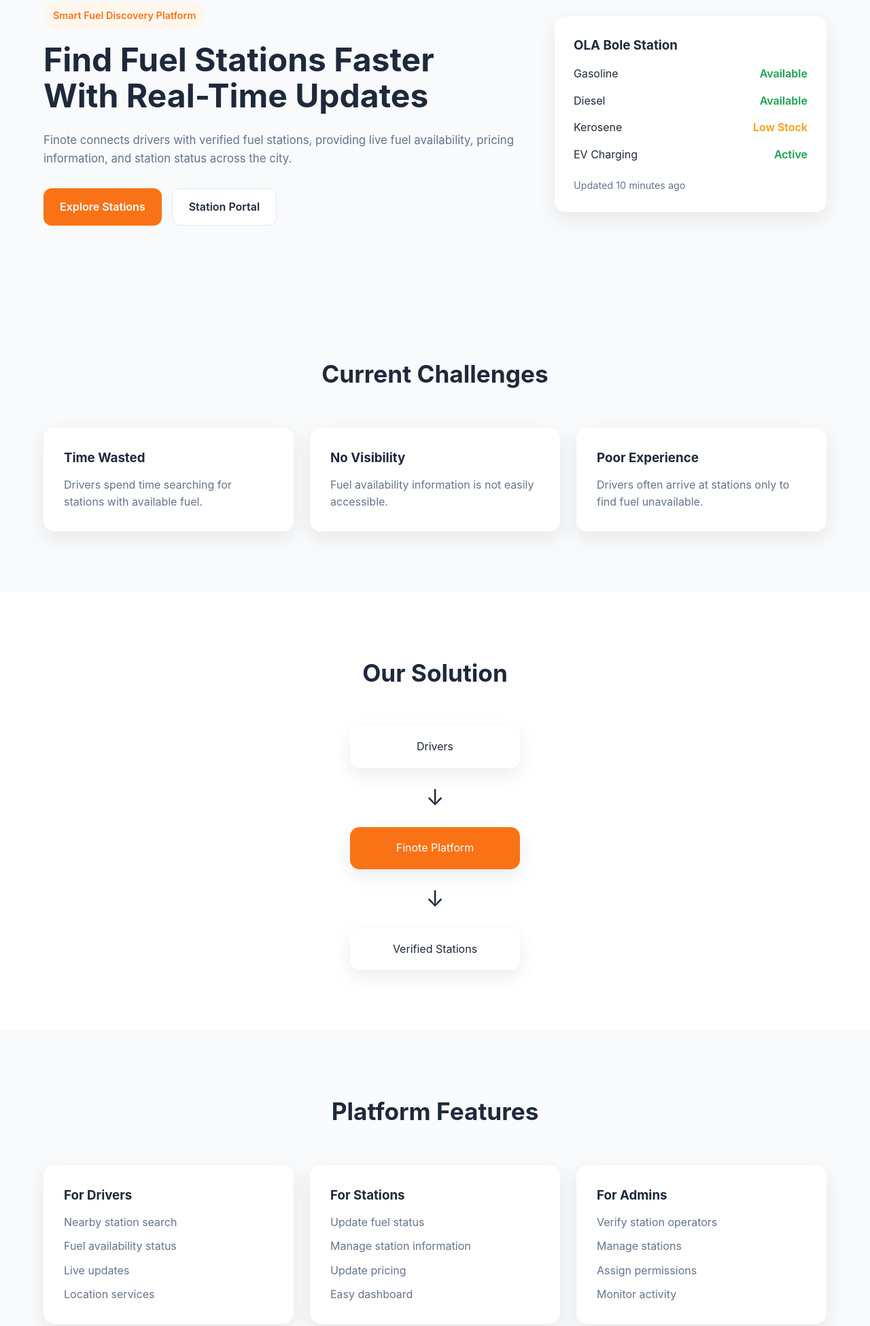
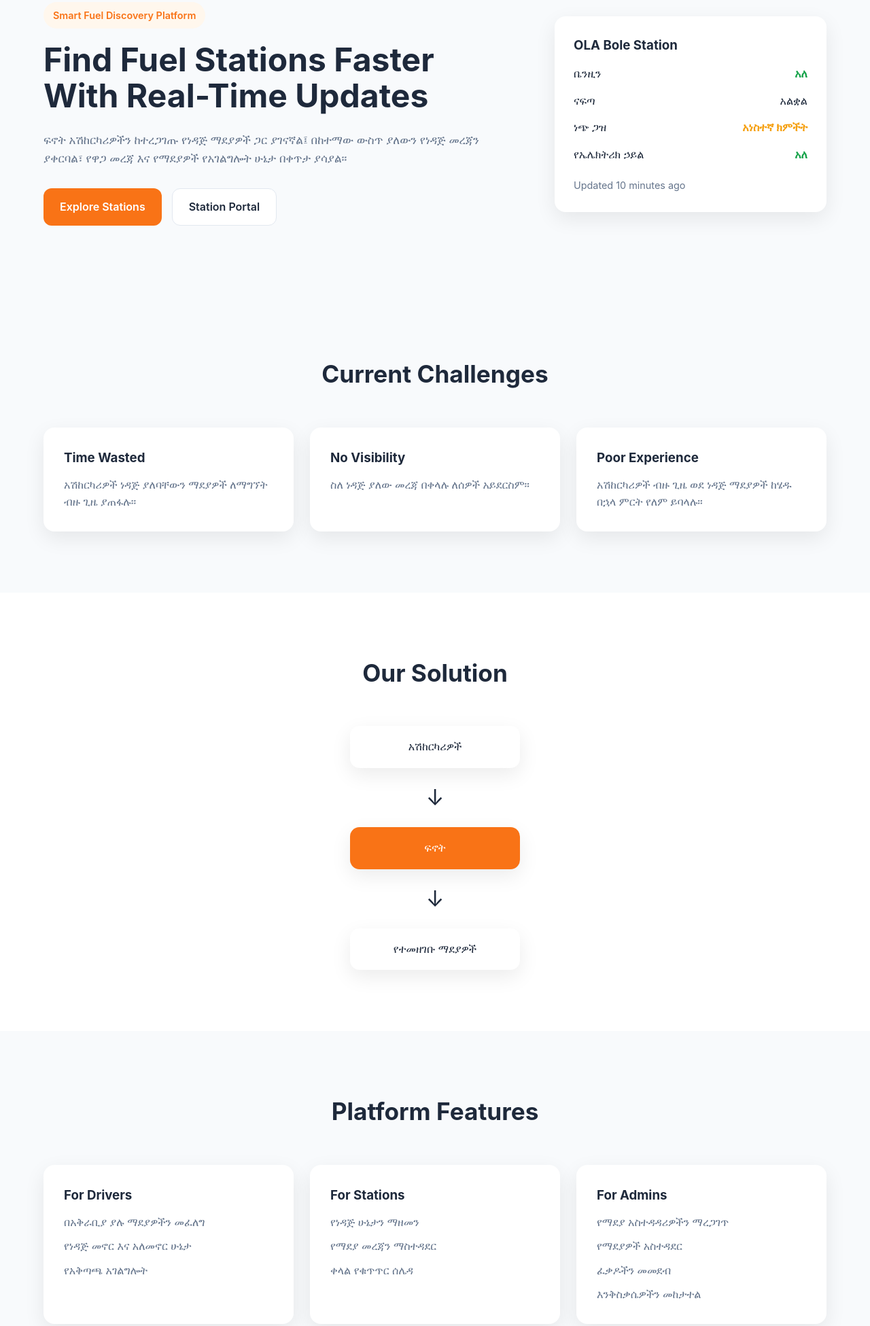
Before and after one commit to DevMenge/Finote_Demo, a plain HTML site: page index.html in a window 1280 px wide. Shown: the part 175-2126 px from the top of the page at 68% size. Drawn offline with Linux system fonts and the light colour scheme.

Commit message:
feat: upgrading the ui and ux

````diff
--- a/index.html
+++ b/index.html
@@ -50,9 +50,9 @@
             </h1>
 
             <p>
-                Finote connects drivers with verified fuel stations,
-                providing live fuel availability, pricing information,
-                and station status across the city.
+               ፍኖት አሽከርካሪዎችን ከተረጋገጡ የነዳጅ ማደያዎች
+               ጋር ያገናኛል፤ በከተማው ውስጥ ያለውን የነዳጅ መረጃን ያቀርባል፣
+               የዋጋ መረጃ እና የማደያዎች የአገልግሎት ሁኔታ በቀጥታ ያሳያል።
             </p>
 
             <div class="hero-buttons">
@@ -72,23 +72,23 @@
             <h3>OLA Bole Station</h3>
 
             <div class="status-item">
-                <span>Gasoline</span>
-                <span class="available">Available</span>
+                <span>ቤንዚን</span>
+                <span class="available">አለ</span>
             </div>
 
             <div class="status-item">
-                <span>Diesel</span>
-                <span class="available">Available</span>
+                <span>ናፍጣ</span>
+                <span class="availablee">አልቋል</span>
             </div>
 
             <div class="status-item">
-                <span>Kerosene</span>
-                <span class="low-stock">Low Stock</span>
+                <span>ነጭ ጋዝ</span>
+                <span class="low-stock">አነስተኛ ክምችት</span>
             </div>
 
             <div class="status-item">
-                <span>EV Charging</span>
-                <span class="available">Active</span>
+                <span>የኤሌክትሪክ ኃይል</span>
+                <span class="available">አለ</span>
             </div>
 
             <p class="last-update">
@@ -113,21 +113,21 @@
             <div class="card">
                 <h3>Time Wasted</h3>
                 <p>
-                    Drivers spend time searching for stations with available fuel.
+                   አሽከርካሪዎች ነዳጅ ያለባቸውን ማደያዎች ለማግኘት ብዙ ጊዜ ያጠፋሉ።
                 </p>
             </div>
 
             <div class="card">
                 <h3>No Visibility</h3>
                 <p>
-                    Fuel availability information is not easily accessible.
+                    ስለ ነዳጅ ያለው መረጃ በቀላሉ ለሰዎች አይደርስም።
                 </p>
             </div>
 
             <div class="card">
                 <h3>Poor Experience</h3>
                 <p>
-                    Drivers often arrive at stations only to find fuel unavailable.
+                    አሽከርካሪዎች ብዙ ጊዜ ወደ ነዳጅ ማደያዎች ከሄዱ በኋላ ምርት የለም ይባላሉ።
                 </p>
             </div>
 
@@ -147,19 +147,19 @@
         <div class="workflow">
 
             <div class="workflow-box">
-                Drivers
+                አሽከርካሪዎች
             </div>
 
             <div class="arrow">↓</div>
 
             <div class="workflow-box highlight">
-                Finote Platform
+                ፍኖት
             </div>
 
             <div class="arrow">↓</div>
 
             <div class="workflow-box">
-                Verified Stations
+               የተመዘገቡ ማደያዎች
             </div>
 
         </div>
@@ -181,10 +181,9 @@
                 <h3>For Drivers</h3>
 
                 <ul>
-                    <li>Nearby station search</li>
-                    <li>Fuel availability status</li>
-                    <li>Live updates</li>
-                    <li>Location services</li>
+                    <li>በአቅራቢያ ያሉ ማደያዎችን መፈለግ</li>
+                    <li>የነዳጅ መኖር እና አለመኖር ሁኔታ</li>
+                    <li>የአቅጣጫ አገልግሎት</li>
                 </ul>
             </div>
 
@@ -192,10 +191,9 @@
                 <h3>For Stations</h3>
 
                 <ul>
-                    <li>Update fuel status</li>
-                    <li>Manage station information</li>
-                    <li>Update pricing</li>
-                    <li>Easy dashboard</li>
+                    <li>የነዳጅ ሁኔታን ማዘመን</li>
+                    <li>የማደያ መረጃን ማስተዳደር</li>
+                    <li>ቀላል የቁጥጥር ሰሌዳ</li>
                 </ul>
             </div>
 
@@ -203,10 +201,10 @@
                 <h3>For Admins</h3>
 
                 <ul>
-                    <li>Verify station operators</li>
-                    <li>Manage stations</li>
-                    <li>Assign permissions</li>
-                    <li>Monitor activity</li>
+                    <li>የማደያ አስተዳዳሪዎችን ማረጋገጥ</li>
+                    <li>የማደያዎች አስተዳደር</li>
+                    <li>ፈቃዶችን መመደብ</li>
+                    <li>እንቅስቃሴዎችን መከታተል</li>
                 </ul>
             </div>
 
@@ -226,19 +224,19 @@
         <div class="architecture">
 
             <div class="arch-box">
-                Driver App
+                Finote App
             </div>
 
             <div class="arch-arrow">↓</div>
 
             <div class="arch-box highlight">
-                Django REST API
+                spreading the platform across Africa
             </div>
 
             <div class="arch-arrow">↓</div>
 
             <div class="arch-box">
-                PostgreSQL
+                Building the searching brand
             </div>
 
             <div class="arch-arrow">↑</div>
@@ -282,7 +280,7 @@
         </p>
     </div>
 </footer>
-```
+
 
 </body>
 </html>
````
